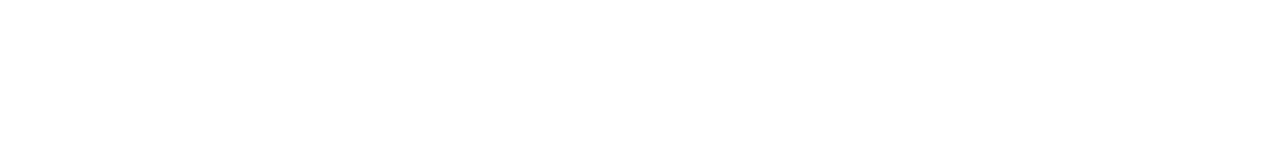
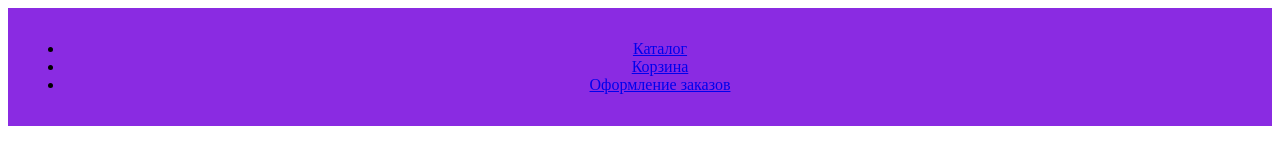
Before and after one commit to EkaterinaSandakova/git-site, a plain HTML site: page index.html in a window 1280 px wide. Drawn offline with Linux system fonts and the light colour scheme.

Commit message:
Создана шапка проекта

```diff
--- a/index.html
+++ b/index.html
@@ -7,6 +7,14 @@
     <title>Document</title>
 </head>
 <body>
-
+    <header>
+        <nav>
+            <ul>
+                <li><a href="#">Каталог</a></li>
+                <li><a href="#">Корзина</a></li>
+                <li><a href="#">Оформление заказов</a></li>
+            </ul>
+        </nav>
+    </header>
 </body>
 </html>
--- a/style.css
+++ b/style.css
@@ -0,0 +1,5 @@
+header {
+    background-color: blueviolet;
+    padding: 1em;
+    text-align: center;
+}
```
